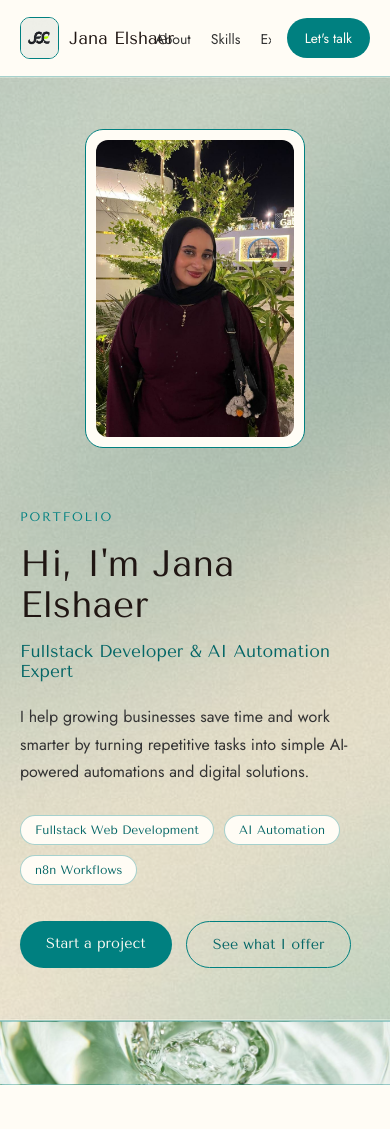
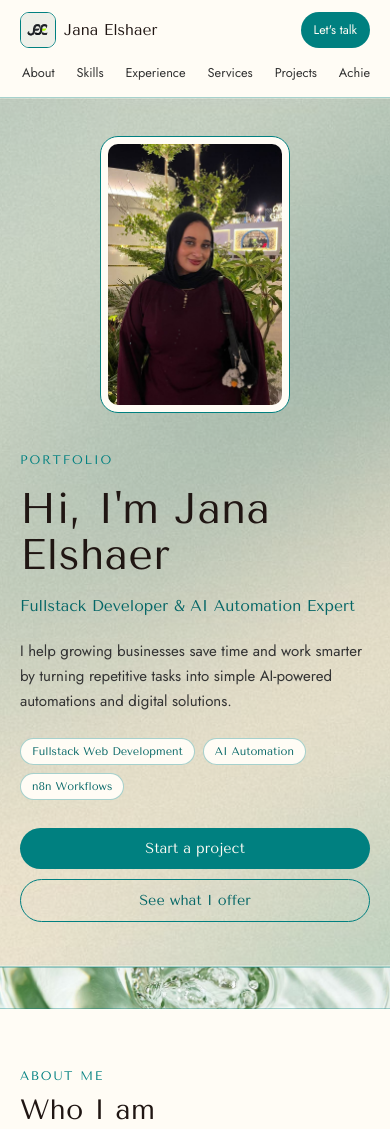
Before and after one commit to janaelshaer560-art/jana-s-portfolio, a plain HTML site: page index.html in a window 390 px wide. Shown: the top 1129 px of the page. Drawn offline with nearby package versions, Linux system fonts and the light colour scheme.

Commit message:
Improve mobile responsive layout

```diff
--- a/styles.css
+++ b/styles.css
@@ -651,3 +651,102 @@
     outline:2px solid var(--teal);
     outline-offset:2px;
   }
+
+  /* ---------- MOBILE LAYOUT ---------- */
+  @media (max-width:640px){
+    nav.wrap{
+      height:auto;
+      min-height:70px;
+      padding-top:12px;
+      padding-bottom:10px;
+      flex-wrap:wrap;
+      gap:10px 12px;
+    }
+    .brand{
+      font-size:0.98rem;
+      gap:8px;
+    }
+    .brand-logo{
+      width:36px;
+      height:36px;
+      border-radius:9px;
+    }
+    .nav-cta{
+      padding:9px 13px;
+      font-size:0.78rem;
+      margin-left:auto;
+    }
+    .navlinks{
+      order:3;
+      width:100%;
+      gap:18px;
+      padding:2px 0 4px;
+      overflow-x:auto;
+      overscroll-behavior-x:contain;
+    }
+    .navlinks a{font-size:0.8rem;}
+    .hero .wrap{
+      padding-top:38px;
+      padding-bottom:44px;
+      gap:34px;
+    }
+    .hero h1{
+      font-size:clamp(2rem,11vw,2.75rem);
+      line-height:1.08;
+    }
+    .hero .role{
+      font-size:0.98rem;
+      line-height:1.45;
+    }
+    .hero .blurb{
+      font-size:0.94rem;
+      line-height:1.65;
+    }
+    .hero-photo{
+      max-width:190px;
+      padding:7px;
+    }
+    .hero-photo img{border-radius:10px;}
+    .stack-row{margin-top:24px;gap:8px;}
+    .stack-pill{
+      font-size:0.7rem;
+      padding:6px 11px;
+    }
+    .hero-ctas{
+      margin-top:28px;
+      gap:10px;
+      flex-direction:column;
+    }
+    .btn-primary,.btn-ghost{
+      width:100%;
+      padding:12px 18px;
+      text-align:center;
+    }
+    .band{height:42px;}
+    .section-head{
+      align-items:flex-start;
+      gap:16px;
+      margin-bottom:32px;
+    }
+    .section-head h2{font-size:1.75rem;}
+    .section-head p{font-size:0.9rem;}
+    .skill-col,.service-card{padding:24px 20px;}
+    .tl-item{padding-bottom:30px;}
+    .tl-content h3{font-size:1rem;line-height:1.4;}
+    .tl-content .co{font-size:0.82rem;line-height:1.45;}
+    .tl-list{
+      font-size:0.88rem;
+      line-height:1.55;
+      padding-left:16px;
+    }
+    .projects-grid{gap:18px;}
+    .project-body{padding:22px 20px 24px;}
+    .projects-note{padding:32px 20px;}
+    .stats-grid{gap:22px 16px;}
+    .stat .num{font-size:2rem;}
+    .stat .label{font-size:0.82rem;}
+    .stat .desc{font-size:0.78rem;}
+    .contact h2{font-size:2rem;}
+    .contact-email{font-size:0.9rem;}
+    footer{font-size:0.75rem;}
+  }
```
